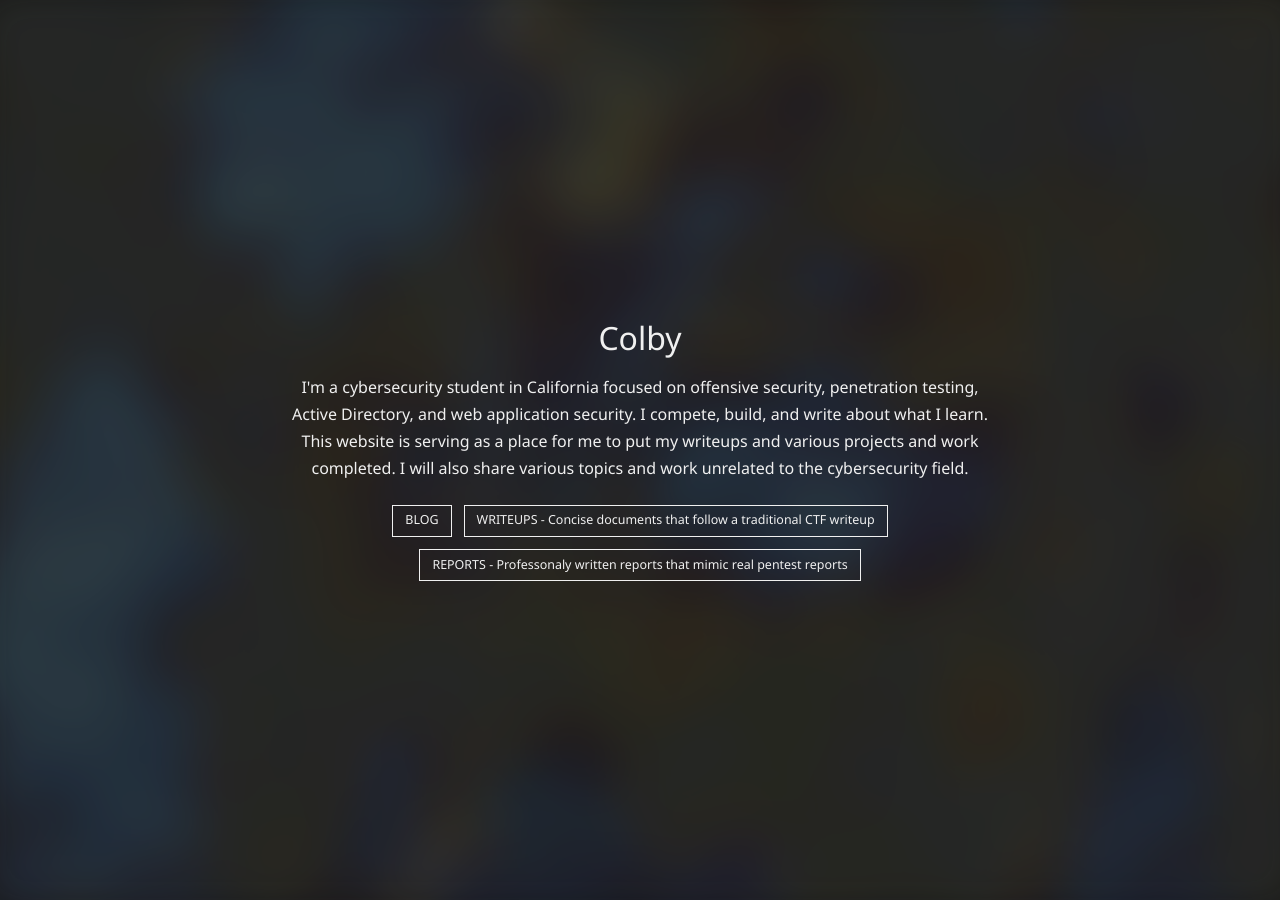
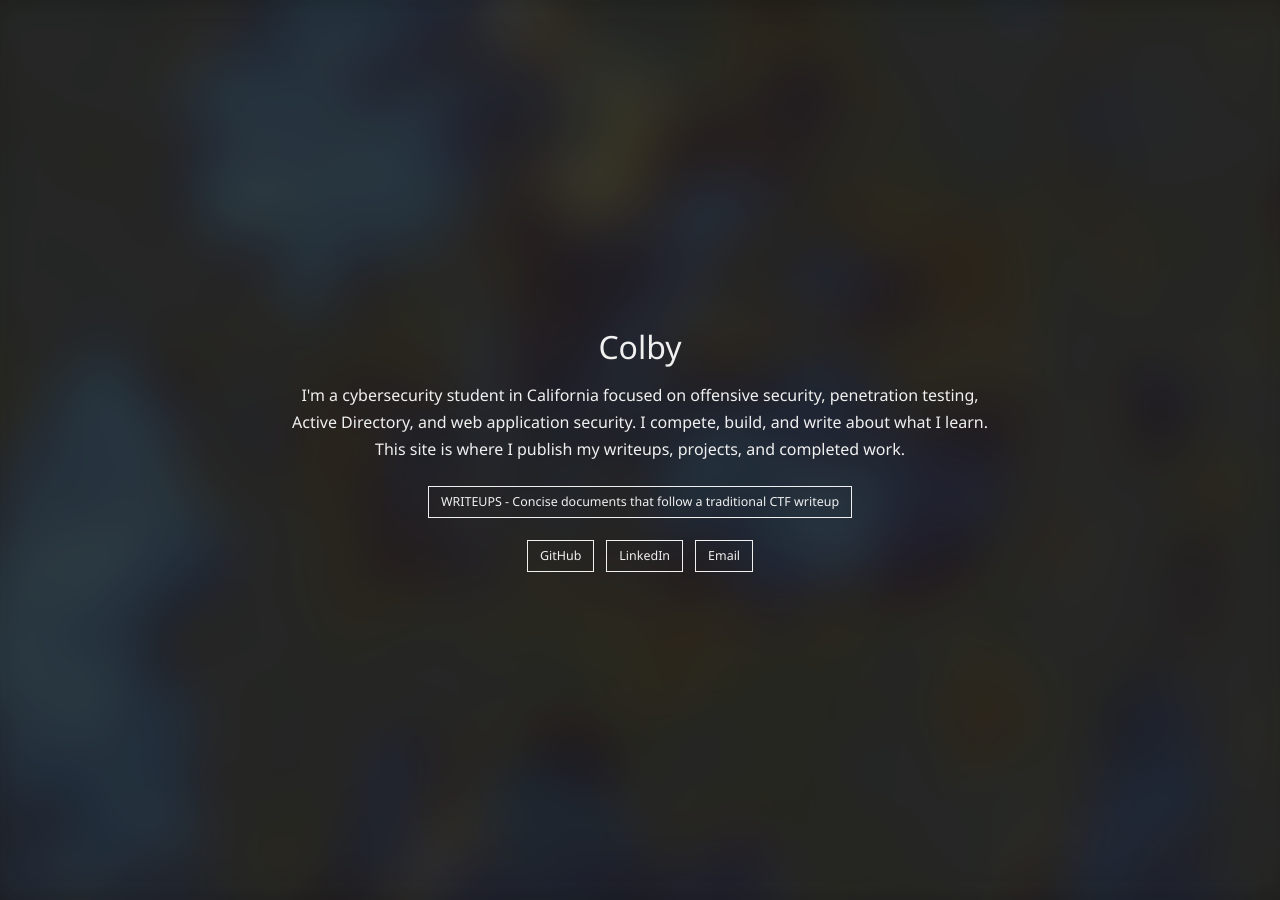
Before and after one commit to Gluey123/gluey123.github.io, a Jekyll site: the page index.html, which Jekyll copies as it is, in a window 1280 px wide. Built offline with Jekyll 4.4.1, drawn with Linux system fonts in a browser that asks for light colours.

Commit message:
index formatting and contact links added

```diff
--- a/index.html
+++ b/index.html
@@ -15,16 +15,15 @@
     <section class="landing-block">
       <h1>Colby</h1>
       <p>
-        I'm a cybersecurity student in California focused on offensive security,
-        penetration testing, Active Directory, and web application security. I compete,
-        build, and write about what I learn. This website is serving as a place for me to put my writeups and various projects and work completed.
-        I will also share various topics and work unrelated to the cybersecurity field.
-
+        I'm a cybersecurity student in California focused on offensive security, penetration testing, Active Directory, and web application security. I compete, build, and write about what I learn. This site is where I publish my writeups, projects, and completed work.
       </p>
       <nav class="landing-links" aria-label="Primary links">
-        <a href="blog.html">BLOG</a>
         <a href="writeups.html">WRITEUPS - Concise documents that follow a traditional CTF writeup</a>
-        <a href="reports.html">REPORTS - Professonaly written reports that mimic real pentest reports</a>
+      </nav>
+      <nav class="landing-links landing-social" aria-label="Contact and social links">
+        <a href="https://github.com/Gluey123" target="_blank" rel="noopener">GitHub</a>
+        <a href="https://www.linkedin.com/in/colbyy/" target="_blank" rel="noopener">LinkedIn</a>
+        <a href="mailto:colbyheilner@gmail.com">Email</a>
       </nav>
     </section>
   </main>
--- a/styles.css
+++ b/styles.css
@@ -185,7 +185,6 @@ header { margin-bottom: 2.6rem; }
   display: block;
   font-size: 0.7rem;
   letter-spacing: 0.05em;
-  text-transform: uppercase;
   color: var(--dim);
   margin-top: 0.35rem;
 }
```
